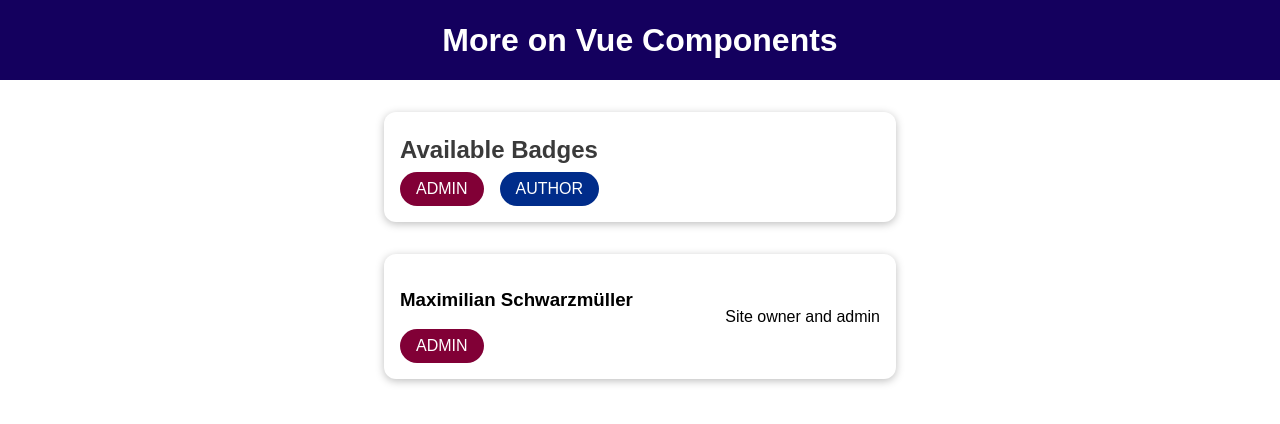
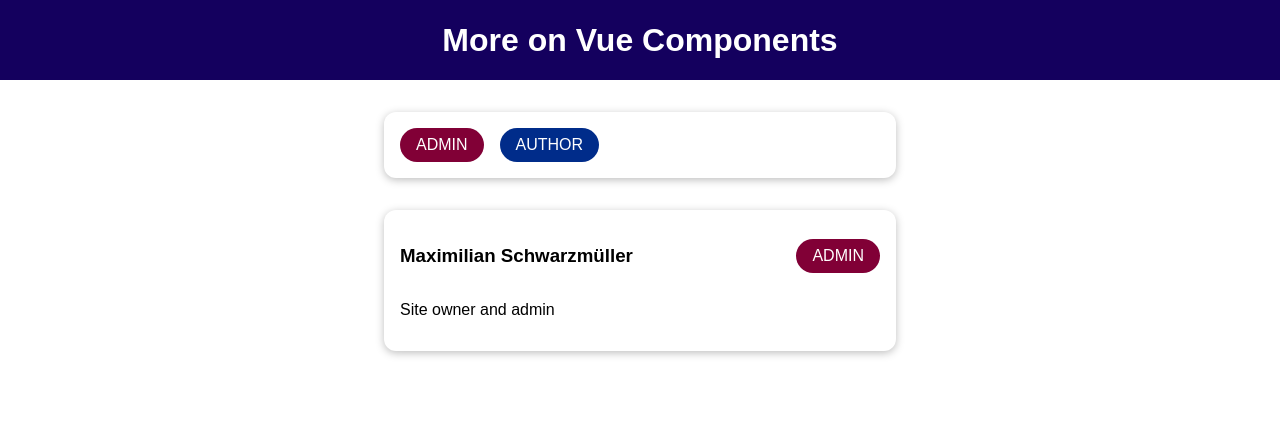
Before and after one commit to panaram1ks/vue-01-starting-project, a Vue app in the folder diving-deeper-components-01-starting-setup/: page / in a window 1280 px wide. Shown: the top 424 px of the page. Built offline with nearby package versions, Linux system fonts and the light colour scheme.

Commit message:
Named Slots

```diff
--- a/diving-deeper-components-01-starting-setup/src/components/BadgeList.vue
+++ b/diving-deeper-components-01-starting-setup/src/components/BadgeList.vue
@@ -1,9 +1,9 @@
 <template>
   <section>
     <base-card>
-      <template v-slot:customHeader>
+      <!-- <template v-slot:customHeader>
         <h2>Available Badges</h2>
-      </template>
+      </template> -->
       <template v-slot:default>
         <ul>
           <li>
--- a/diving-deeper-components-01-starting-setup/src/components/BaseCard.vue
+++ b/diving-deeper-components-01-starting-setup/src/components/BaseCard.vue
@@ -1,17 +1,28 @@
 <template>
   <div>
-    <header>
-      <slot name="customHeader"></slot>
+    <header v-if="$slots.customHeader">
+      <slot name="customHeader">
+        <h2>The Default</h2>
+      </slot>
     </header>
     <slot></slot>
   </div>
 </template>
 
 <script>
-export default {};
+export default {
+  mounted() {
+    console.log(this.$slots);
+  },
+};
 </script>
 
 <style scoped>
+header {
+  display: flex;
+  justify-content: space-between;
+  align-items: center;
+}
 div {
   margin: 2rem auto;
   max-width: 30rem;
--- a/diving-deeper-components-01-starting-setup/src/components/UserInfo.vue
+++ b/diving-deeper-components-01-starting-setup/src/components/UserInfo.vue
@@ -1,7 +1,8 @@
 <template>
   <section>
     <base-card>
-      <template v-slot:customHeader>
+      <!-- v-slot: = #  -->
+      <template #customHeader>
         <h3>{{ fullName }}</h3>
         <base-badge :type="role" :caption="role.toUpperCase()"></base-badge>
       </template>
@@ -17,11 +18,3 @@ export default {
   props: ["fullName", "infoText", "role"],
 };
 </script>
-
-<style scoped>
-section div {
-  display: flex;
-  justify-content: space-between;
-  align-items: center;
-}
-</style>
```
